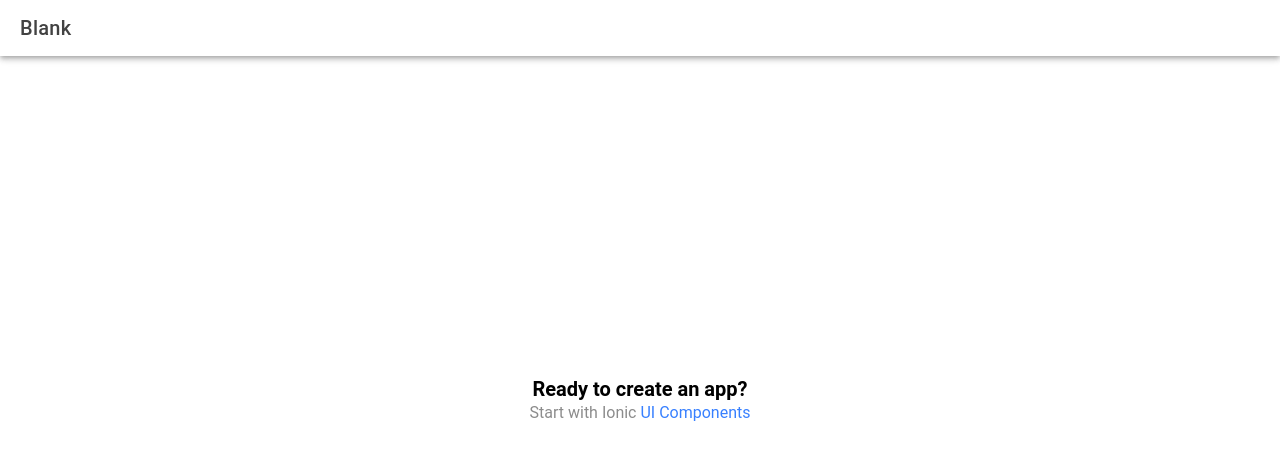
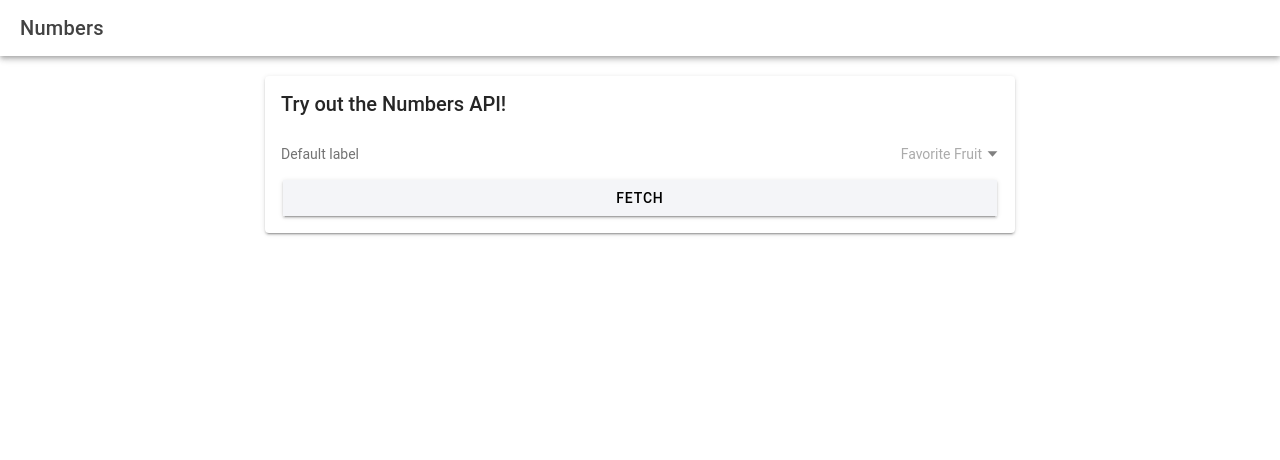
Before and after one commit to bucky-badger-gesmer/numbers-app, a React (Vite) app: page /home in a window 1280 px wide. Shown: the top 460 px of the page. Built offline with nearby package versions, Linux system fonts and the light colour scheme.

Commit message:
feat: axios api calls, fetches number 5

```diff
--- a/package.json
+++ b/package.json
@@ -21,6 +21,7 @@
     "@ionic/react-router": "^7.0.0",
     "@types/react-router": "^5.1.20",
     "@types/react-router-dom": "^5.3.3",
+    "axios": "^1.6.5",
     "ionicons": "^7.0.0",
     "react": "^18.2.0",
     "react-dom": "^18.2.0",
--- a/src/pages/Home.tsx
+++ b/src/pages/Home.tsx
@@ -1,22 +1,86 @@
-import { IonContent, IonHeader, IonPage, IonTitle, IonToolbar } from '@ionic/react';
-import ExploreContainer from '../components/ExploreContainer';
-import './Home.css';
+import {
+  IonButton,
+  IonCard,
+  IonCardContent,
+  IonCardHeader,
+  IonCardTitle,
+  IonCol,
+  IonContent,
+  IonGrid,
+  IonHeader,
+  IonPage,
+  IonRow,
+  IonSelect,
+  IonSelectOption,
+  IonTitle,
+  IonToolbar,
+} from "@ionic/react";
+import "./Home.css";
+import { fetchData } from "../services";
 
 const Home: React.FC = () => {
+  const handleClick = async () => {
+    console.log("handling");
+    const poo = await fetchData();
+    console.log("poo", poo);
+  };
+
   return (
     <IonPage>
       <IonHeader>
         <IonToolbar>
-          <IonTitle>Blank</IonTitle>
+          <IonTitle>Numbers</IonTitle>
         </IonToolbar>
       </IonHeader>
       <IonContent fullscreen>
         <IonHeader collapse="condense">
           <IonToolbar>
-            <IonTitle size="large">Blank</IonTitle>
+            <IonTitle size="large">Numbers</IonTitle>
           </IonToolbar>
         </IonHeader>
-        <ExploreContainer />
+        <IonContent>
+          <IonGrid>
+            <IonRow>
+              <IonCol
+                style={{
+                  display: "flex",
+                  justifyContent: "center",
+                  alignItems: "center",
+                }}
+              >
+                <IonCard
+                  style={{
+                    width: "100%",
+                    maxWidth: "750px",
+                  }}
+                >
+                  <IonCardHeader>
+                    <IonCardTitle>Try out the Numbers API!</IonCardTitle>
+                  </IonCardHeader>
+                  <IonCardContent>
+                    <>
+                      <IonSelect
+                        label="Default label"
+                        placeholder="Favorite Fruit"
+                      >
+                        <IonSelectOption value="apple">Apple</IonSelectOption>
+                        <IonSelectOption value="banana">Banana</IonSelectOption>
+                        <IonSelectOption value="orange">Orange</IonSelectOption>
+                      </IonSelect>
+                      <IonButton
+                        expand="full"
+                        onClick={handleClick}
+                        color="light"
+                      >
+                        Fetch
+                      </IonButton>
+                    </>
+                  </IonCardContent>
+                </IonCard>
+              </IonCol>
+            </IonRow>
+          </IonGrid>
+        </IonContent>
       </IonContent>
     </IonPage>
   );
--- /dev/null
+++ b/src/services/index.ts
@@ -0,0 +1,3 @@
+import { fetchData } from "./numbersService";
+
+export { fetchData };
--- /dev/null
+++ b/src/services/numbersService.ts
@@ -0,0 +1,13 @@
+import axios from "axios";
+
+const BASE_URL = "http://numbersapi.com";
+
+export const fetchData = async () => {
+  try {
+    const response = await axios.get(`${BASE_URL}/5/math`);
+    return response.data;
+  } catch (error) {
+    // Handle error
+    console.error(error);
+  }
+};
```
Also changed, not shown: 1 other file (tests, documents, lock files or other folders).
